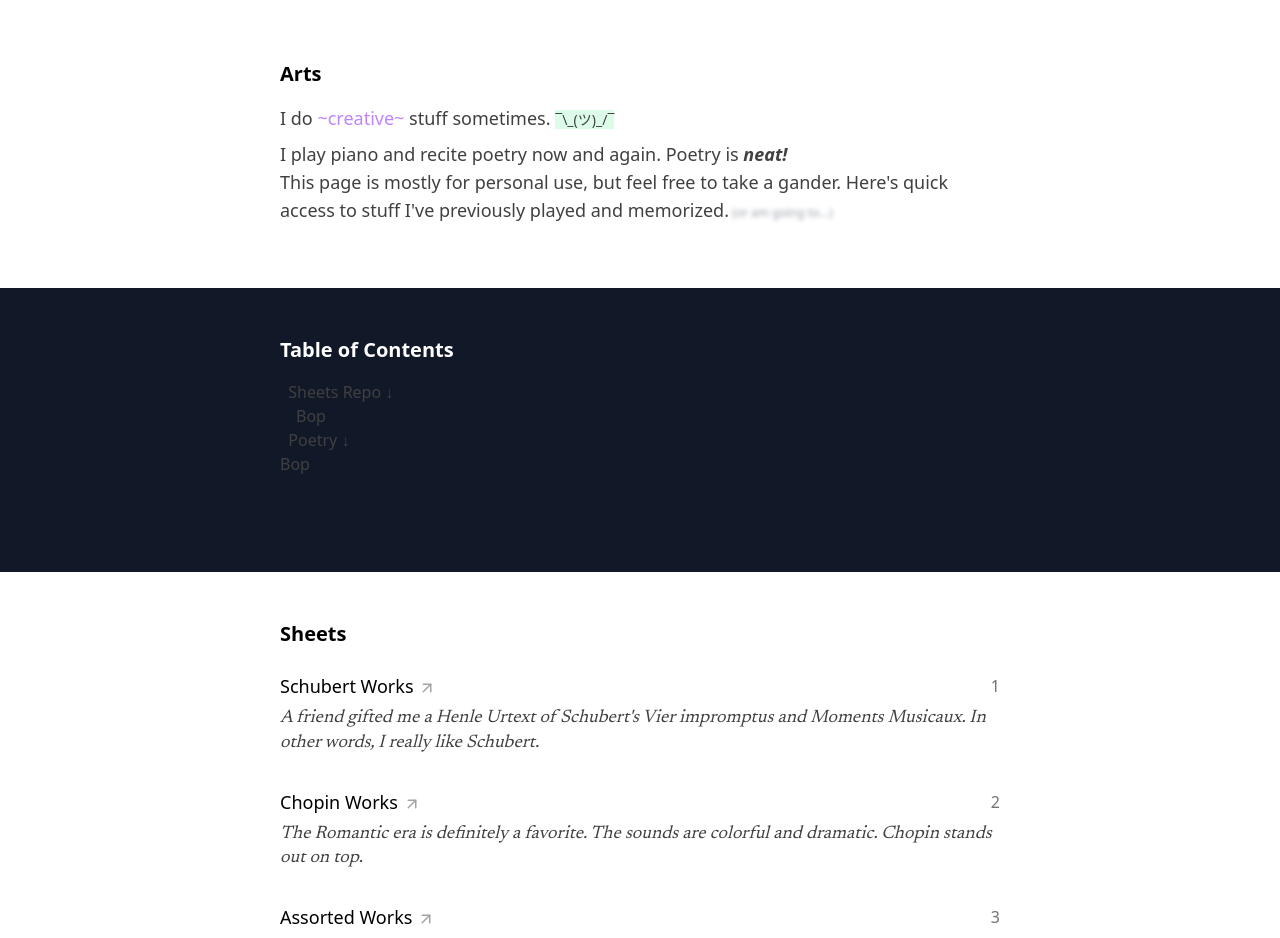
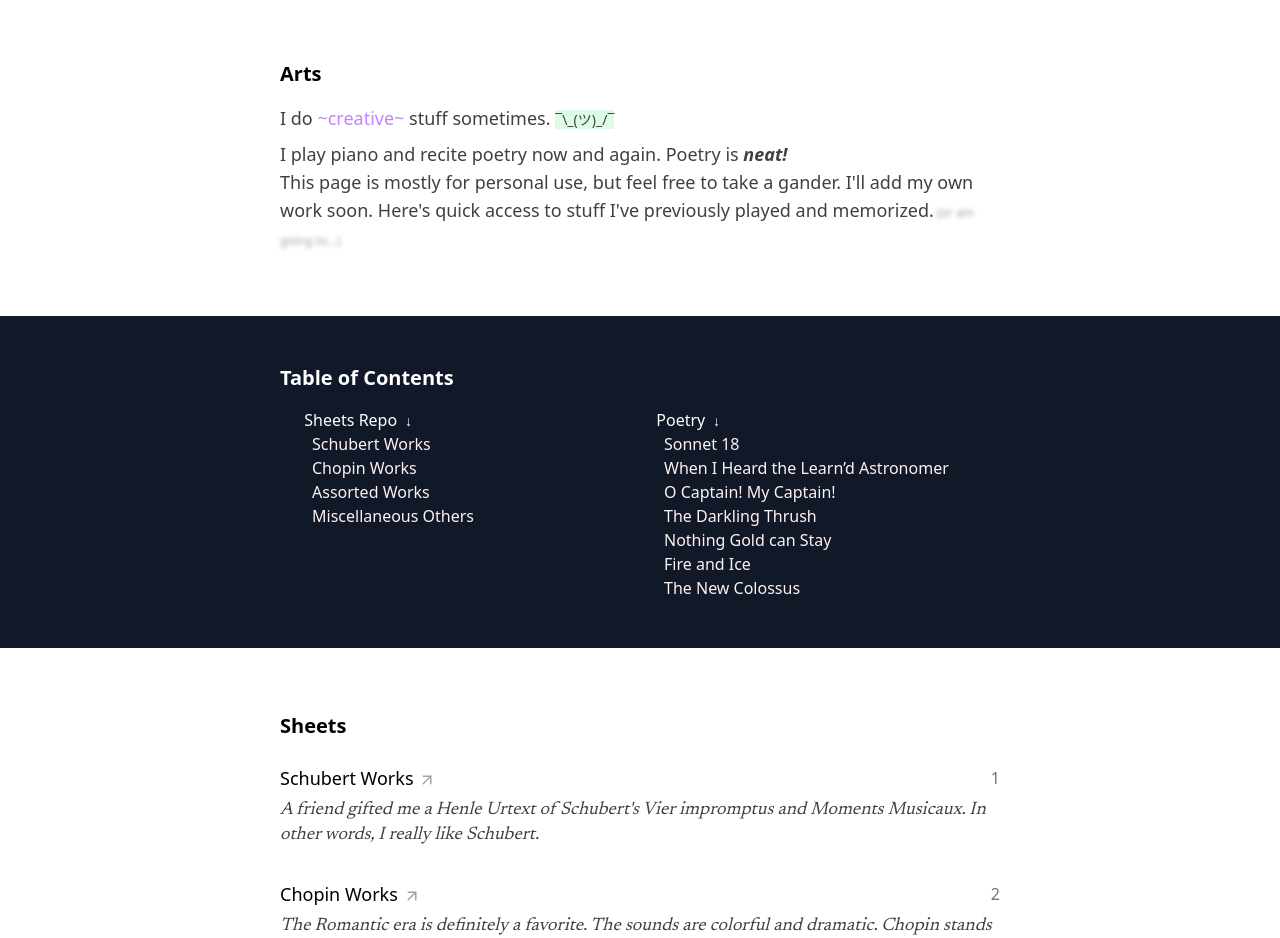
Before and after one commit to bryant-har/bryanthar.com, a Next.js app in the folder etamac/: page /about/arts in a window 1280 px wide. Shown: the part 180-1118 px from the top of the page. Built offline with nearby package versions, Linux system fonts and the light colour scheme.

Commit message:
Finish arts page

```diff
--- a/etamac/src/pages/about/arts/arts.yaml
+++ b/etamac/src/pages/about/arts/arts.yaml
@@ -21,7 +21,7 @@ poems:
     summary: Shall I compare thee to a summer's day? The first "serious" poem that I memorized.
     subtitle: Shakespeare
     link: https://www.poetryfoundation.org/poems/45087/sonnet-18-shall-i-compare-thee-to-a-summers-day
-  - title: When I heard the learn'd astronomer
+  - title: When I Heard the Learn’d Astronomer
     summary: Look'd up in perfect silence at the stars.
     subtitle: Walt Whitman
     link: https://www.poetryfoundation.org/poems/45479/when-i-heard-the-learnd-astronomer
--- a/etamac/src/pages/about/arts/index.js
+++ b/etamac/src/pages/about/arts/index.js
@@ -15,35 +15,39 @@ export default function Arts() {
         </p>
         <p className="pb-4 pt-2">
           I play piano and recite poetry now and again. Poetry is <em><b>neat!</b></em> <br />
-          This page is mostly for personal use, but feel free to take a gander.
-          Here's quick access to stuff I've previously played and memorized.
+          This page is mostly for personal use, but feel free to take a gander. I'll
+          add my own work soon. Here's quick access to stuff I've previously played and memorized.
           <it className="hover:blur-none blur-[2px] text-gray-400 text-xs transition-all"> (or am going to...)</it>
         </p>
       </section >
 
       <div className="bg-gray-900 py-12 text-neutral-200 dark">
-        <section className="pb-12 layout">
+        <section className="layout">
           <h1 className="heading text-white" >Table of Contents</h1>
-          <h2><a className="staticlink py-1 text-md" href="#sheets"> &nbsp; Sheets Repo <b>↓</b> &nbsp;</a></h2>
-          <div className='pl-4'>
-            <ul>
-              <li> Bop </li>
-            </ul>
+          <div className='grid grid-cols-2 pl-4 text-red-50'>
+            <div>
+              <h2><a className="staticlink py-1 text-md text-white" href="#sheets"> &nbsp; Sheets Repo <b className="text-sm">&nbsp;↓</b></a></h2>
+              <ul className="pl-4 text-red-50">
+                {data.scores.map((item) => <li>{item.title}</li>)}
+              </ul>
+            </div>
+            <div>
+              <a className="staticlink py-1 text-md text-white" href="#poems"> &nbsp; Poetry <b className="text-sm">&nbsp;↓</b></a>
+              <ul className="pl-4 text-red-50">
+                {data.poems.map((item) => <li>{item.title}</li>)}
+              </ul>
+            </div>
           </div>
-          <a className="staticlink py-1 text-md" href="#poems"> &nbsp; Poetry <b>↓</b> &nbsp; </a>
-          <ul>
-            <li> Bop </li>
-          </ul>
         </section>
       </div>
 
 
 
-      <section id="sheets" className="py-12 layout">
+      <section id="sheets" className="py-16 layout">
         <h1 className="heading">Sheets</h1>
         {<LinkList data={data.scores}></LinkList>}
       </section>
-      <section id="poems" className="py-12 layout">
+      <section id="poems" className="py-16 layout">
         <h1 className="heading">Poetry</h1>
         {<LinkList data={data.poems}></LinkList>}
       </section>
```
